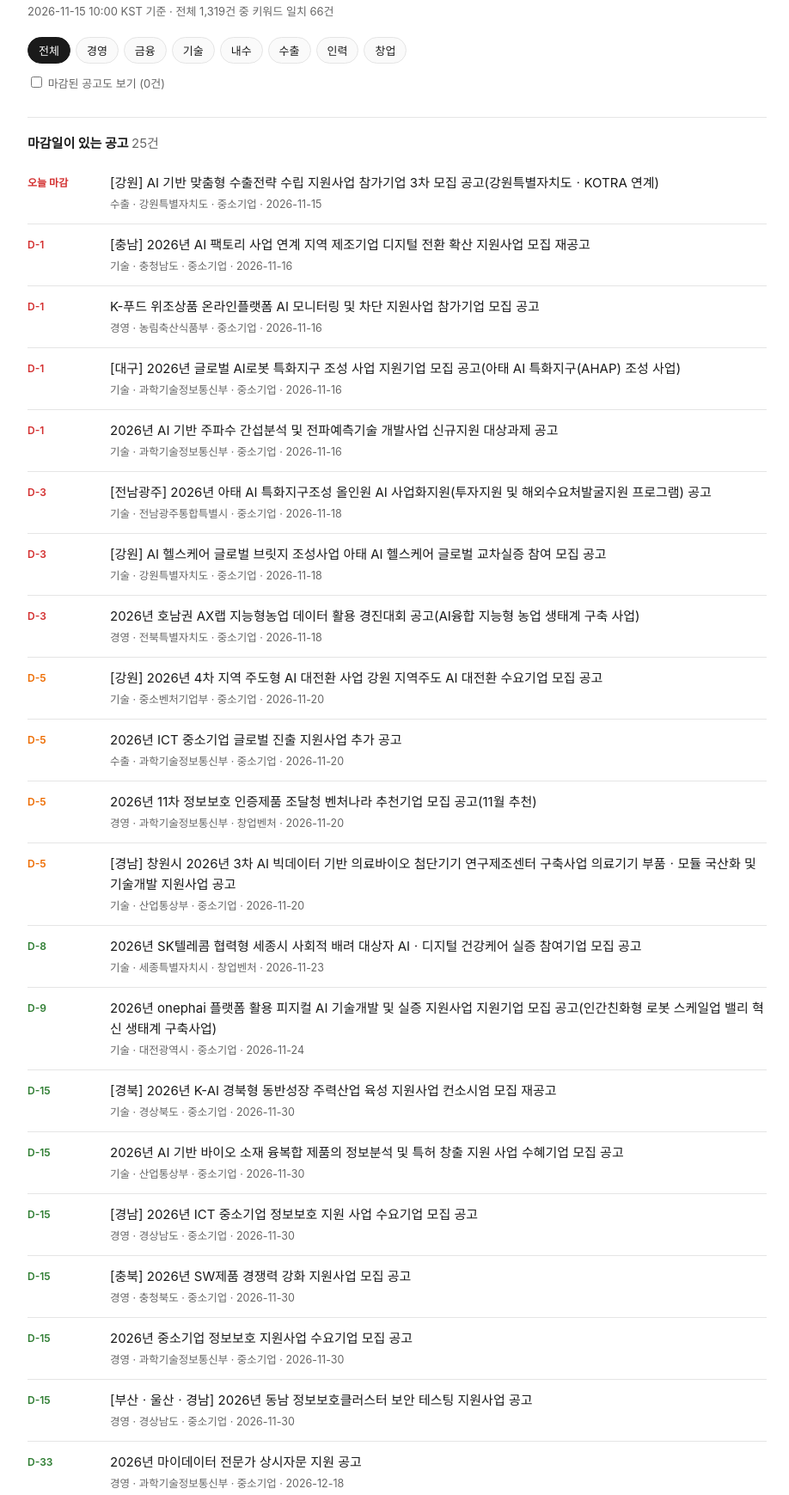
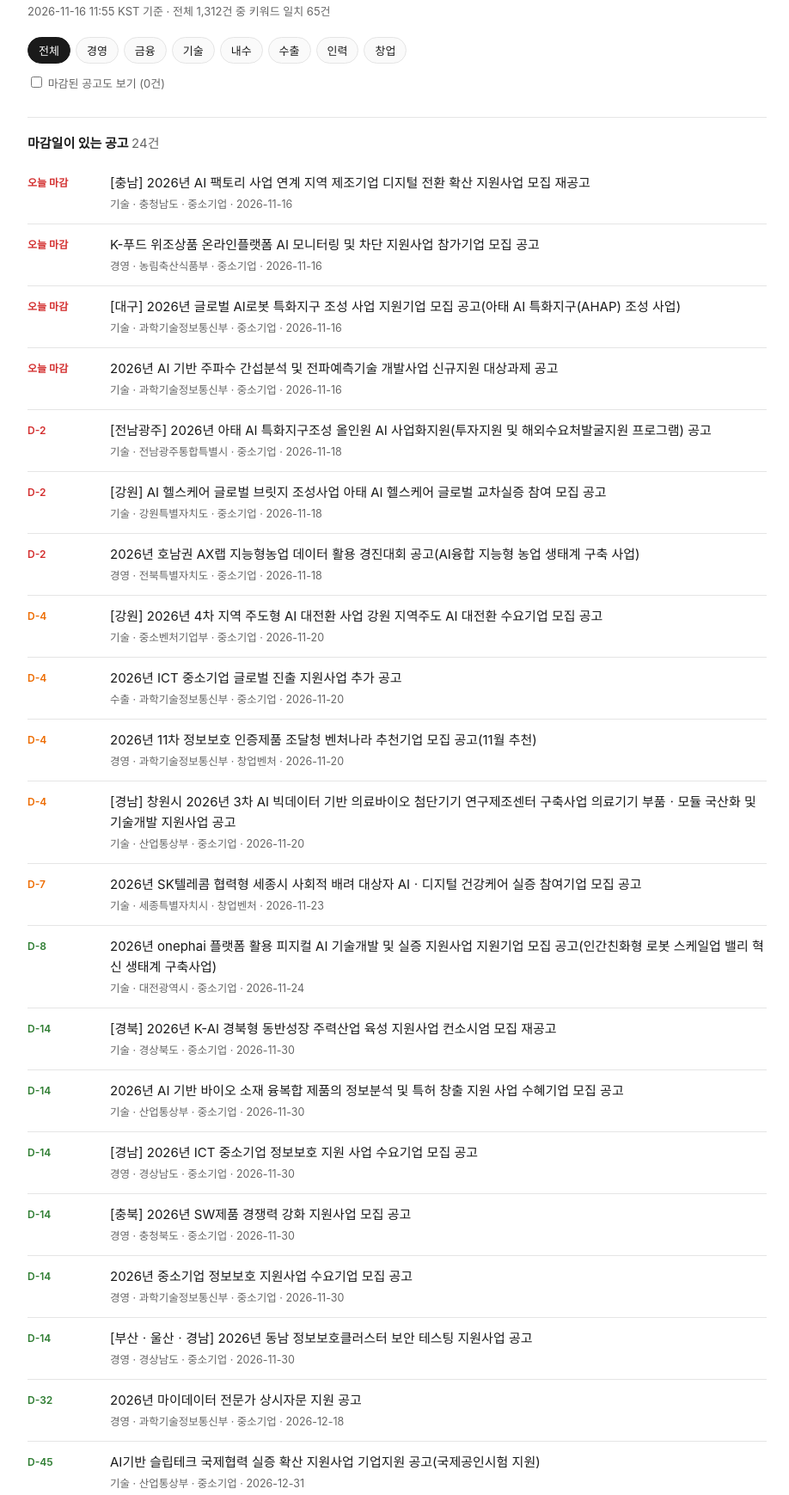
Before and after one commit to HasungKoo/gov-biz-digest, a plain HTML site: page docs/index.html in a window 1280 px wide. Shown: the part 61-1800 px from the top of the page at 86% size, without its empty margins (178-1096 px from the left). Drawn offline with Linux system fonts and the light colour scheme.

Commit message:
chore: 웹페이지 자동 갱신 2026-11-16 11:55

```diff
--- a/docs/index.html
+++ b/docs/index.html
@@ -56,7 +56,7 @@ footer code { font-size: 11.5px; }
 
   <h1>중소기업 IT·AI 지원사업 다이제스트</h1>
   <div class="sub">
-    2026-11-15 10:00 KST 기준 · 전체 1,319건 중 키워드 일치 66건
+    2026-11-16 11:55 KST 기준 · 전체 1,312건 중 키워드 일치 65건
   </div>
 
   <div class="controls">
@@ -67,178 +67,171 @@ footer code { font-size: 11.5px; }
     <label><input type="checkbox" id="showClosed"> 마감된 공고도 보기 (0건)</label>
   </div>
 
-  <h2>마감일이 있는 공고 <span class="cnt">25건</span></h2>
+  <h2>마감일이 있는 공고 <span class="cnt">24건</span></h2>
   <ul id="dated">
-      <li class="row" data-field="수출" data-closed="0">
+      <li class="row" data-field="기술" data-closed="0">
         <span class="badge b-today">오늘 마감</span>
-        <div class="body">
-          <a href="https://www.bizinfo.go.kr/sii/siia/selectSIIA200Detail.do?pblancId=PBLN_000000000127800" target="_blank" rel="noopener">[강원] AI 기반 맞춤형 수출전략 수립 지원사업 참가기업 3차 모집 공고(강원특별자치도ㆍKOTRA 연계)</a>
-          <div class="meta">수출 · 강원특별자치도 · 중소기업 · 2026-11-15</div>
-        </div>
-      </li>
-      <li class="row" data-field="기술" data-closed="0">
-        <span class="badge b-urgent">D-1</span>
         <div class="body">
           <a href="https://www.bizinfo.go.kr/sii/siia/selectSIIA200Detail.do?pblancId=PBLN_000000000127759" target="_blank" rel="noopener">[충남] 2026년 AI 팩토리 사업 연계 지역 제조기업 디지털 전환 확산 지원사업 모집 재공고</a>
           <div class="meta">기술 · 충청남도 · 중소기업 · 2026-11-16</div>
         </div>
       </li>
       <li class="row" data-field="경영" data-closed="0">
-        <span class="badge b-urgent">D-1</span>
+        <span class="badge b-today">오늘 마감</span>
         <div class="body">
           <a href="https://www.bizinfo.go.kr/sii/siia/selectSIIA200Detail.do?pblancId=PBLN_000000000127681" target="_blank" rel="noopener">K-푸드 위조상품 온라인플랫폼 AI 모니터링 및 차단 지원사업 참가기업 모집 공고</a>
           <div class="meta">경영 · 농림축산식품부 · 중소기업 · 2026-11-16</div>
         </div>
       </li>
       <li class="row" data-field="기술" data-closed="0">
-        <span class="badge b-urgent">D-1</span>
+        <span class="badge b-today">오늘 마감</span>
         <div class="body">
           <a href="https://www.bizinfo.go.kr/sii/siia/selectSIIA200Detail.do?pblancId=PBLN_000000000127547" target="_blank" rel="noopener">[대구] 2026년 글로벌 AI로봇 특화지구 조성 사업 지원기업 모집 공고(아태 AI 특화지구(AHAP) 조성 사업)</a>
           <div class="meta">기술 · 과학기술정보통신부 · 중소기업 · 2026-11-16</div>
         </div>
       </li>
       <li class="row" data-field="기술" data-closed="0">
-        <span class="badge b-urgent">D-1</span>
+        <span class="badge b-today">오늘 마감</span>
         <div class="body">
           <a href="https://www.bizinfo.go.kr/sii/siia/selectSIIA200Detail.do?pblancId=PBLN_000000000127270" target="_blank" rel="noopener">2026년 AI 기반 주파수 간섭분석 및 전파예측기술 개발사업 신규지원 대상과제 공고</a>
           <div class="meta">기술 · 과학기술정보통신부 · 중소기업 · 2026-11-16</div>
         </div>
       </li>
       <li class="row" data-field="기술" data-closed="0">
-        <span class="badge b-urgent">D-3</span>
+        <span class="badge b-urgent">D-2</span>
         <div class="body">
           <a href="https://www.bizinfo.go.kr/sii/siia/selectSIIA200Detail.do?pblancId=PBLN_000000000127909" target="_blank" rel="noopener">[전남광주] 2026년 아태 AI 특화지구조성 올인원 AI 사업화지원(투자지원 및 해외수요처발굴지원 프로그램) 공고</a>
           <div class="meta">기술 · 전남광주통합특별시 · 중소기업 · 2026-11-18</div>
         </div>
       </li>
       <li class="row" data-field="기술" data-closed="0">
-        <span class="badge b-urgent">D-3</span>
+        <span class="badge b-urgent">D-2</span>
         <div class="body">
           <a href="https://www.bizinfo.go.kr/sii/siia/selectSIIA200Detail.do?pblancId=PBLN_000000000127721" target="_blank" rel="noopener">[강원] AI 헬스케어 글로벌 브릿지 조성사업 아태 AI 헬스케어 글로벌 교차실증 참여 모집 공고</a>
           <div class="meta">기술 · 강원특별자치도 · 중소기업 · 2026-11-18</div>
         </div>
       </li>
       <li class="row" data-field="경영" data-closed="0">
-        <span class="badge b-urgent">D-3</span>
+        <span class="badge b-urgent">D-2</span>
         <div class="body">
           <a href="https://www.bizinfo.go.kr/sii/siia/selectSIIA200Detail.do?pblancId=PBLN_000000000127372" target="_blank" rel="noopener">2026년 호남권 AX랩 지능형농업 데이터 활용 경진대회 공고(AI융합 지능형 농업 생태계 구축 사업)</a>
           <div class="meta">경영 · 전북특별자치도 · 중소기업 · 2026-11-18</div>
         </div>
       </li>
       <li class="row" data-field="기술" data-closed="0">
-        <span class="badge b-soon">D-5</span>
+        <span class="badge b-soon">D-4</span>
         <div class="body">
           <a href="https://www.bizinfo.go.kr/sii/siia/selectSIIA200Detail.do?pblancId=PBLN_000000000127876" target="_blank" rel="noopener">[강원] 2026년 4차 지역 주도형 AI 대전환 사업 강원 지역주도 AI 대전환 수요기업 모집 공고</a>
           <div class="meta">기술 · 중소벤처기업부 · 중소기업 · 2026-11-20</div>
         </div>
       </li>
       <li class="row" data-field="수출" data-closed="0">
-        <span class="badge b-soon">D-5</span>
+        <span class="badge b-soon">D-4</span>
         <div class="body">
           <a href="https://www.bizinfo.go.kr/sii/siia/selectSIIA200Detail.do?pblancId=PBLN_000000000127785" target="_blank" rel="noopener">2026년 ICT 중소기업 글로벌 진출 지원사업 추가 공고</a>
           <div class="meta">수출 · 과학기술정보통신부 · 중소기업 · 2026-11-20</div>
         </div>
       </li>
       <li class="row" data-field="경영" data-closed="0">
-        <span class="badge b-soon">D-5</span>
+        <span class="badge b-soon">D-4</span>
         <div class="body">
           <a href="https://www.bizinfo.go.kr/sii/siia/selectSIIA200Detail.do?pblancId=PBLN_000000000127626" target="_blank" rel="noopener">2026년 11차 정보보호 인증제품 조달청 벤처나라 추천기업 모집 공고(11월 추천)</a>
           <div class="meta">경영 · 과학기술정보통신부 · 창업벤처 · 2026-11-20</div>
         </div>
       </li>
       <li class="row" data-field="기술" data-closed="0">
-        <span class="badge b-soon">D-5</span>
+        <span class="badge b-soon">D-4</span>
         <div class="body">
           <a href="https://www.bizinfo.go.kr/sii/siia/selectSIIA200Detail.do?pblancId=PBLN_000000000127446" target="_blank" rel="noopener">[경남] 창원시 2026년 3차 AI 빅데이터 기반 의료바이오 첨단기기 연구제조센터 구축사업 의료기기 부품ㆍ모듈 국산화 및 기술개발 지원사업 공고</a>
           <div class="meta">기술 · 산업통상부 · 중소기업 · 2026-11-20</div>
         </div>
       </li>
       <li class="row" data-field="기술" data-closed="0">
-        <span class="badge b-later">D-8</span>
+        <span class="badge b-soon">D-7</span>
         <div class="body">
           <a href="https://www.bizinfo.go.kr/sii/siia/selectSIIA200Detail.do?pblancId=PBLN_000000000127652" target="_blank" rel="noopener">2026년 SK텔레콤 협력형 세종시 사회적 배려 대상자 AIㆍ디지털 건강케어 실증 참여기업 모집 공고</a>
           <div class="meta">기술 · 세종특별자치시 · 창업벤처 · 2026-11-23</div>
         </div>
       </li>
       <li class="row" data-field="기술" data-closed="0">
-        <span class="badge b-later">D-9</span>
+        <span class="badge b-later">D-8</span>
         <div class="body">
           <a href="https://www.bizinfo.go.kr/sii/siia/selectSIIA200Detail.do?pblancId=PBLN_000000000127731" target="_blank" rel="noopener">2026년 onephai 플랫폼 활용 피지컬 AI 기술개발 및 실증 지원사업 지원기업 모집 공고(인간친화형 로봇 스케일업 밸리 혁신 생태계 구축사업)</a>
           <div class="meta">기술 · 대전광역시 · 중소기업 · 2026-11-24</div>
         </div>
       </li>
       <li class="row" data-field="기술" data-closed="0">
-        <span class="badge b-later">D-15</span>
+        <span class="badge b-later">D-14</span>
         <div class="body">
           <a href="https://www.bizinfo.go.kr/sii/siia/selectSIIA200Detail.do?pblancId=PBLN_000000000127807" target="_blank" rel="noopener">[경북] 2026년 K-AI 경북형 동반성장 주력산업 육성 지원사업 컨소시엄 모집 재공고</a>
           <div class="meta">기술 · 경상북도 · 중소기업 · 2026-11-30</div>
         </div>
       </li>
       <li class="row" data-field="기술" data-closed="0">
-        <span class="badge b-later">D-15</span>
+        <span class="badge b-later">D-14</span>
         <div class="body">
           <a href="https://www.bizinfo.go.kr/sii/siia/selectSIIA200Detail.do?pblancId=PBLN_000000000126833" target="_blank" rel="noopener">2026년 AI 기반 바이오 소재 융복합 제품의 정보분석 및 특허 창출 지원 사업 수혜기업 모집 공고</a>
           <div class="meta">기술 · 산업통상부 · 중소기업 · 2026-11-30</div>
         </div>
       </li>
       <li class="row" data-field="경영" data-closed="0">
-        <span class="badge b-later">D-15</span>
+        <span class="badge b-later">D-14</span>
         <div class="body">
           <a href="https://www.bizinfo.go.kr/sii/siia/selectSIIA200Detail.do?pblancId=PBLN_000000000126426" target="_blank" rel="noopener">[경남] 2026년 ICT 중소기업 정보보호 지원 사업 수요기업 모집 공고</a>
           <div class="meta">경영 · 경상남도 · 중소기업 · 2026-11-30</div>
         </div>
       </li>
       <li class="row" data-field="경영" data-closed="0">
-        <span class="badge b-later">D-15</span>
+        <span class="badge b-later">D-14</span>
         <div class="body">
           <a href="https://www.bizinfo.go.kr/sii/siia/selectSIIA200Detail.do?pblancId=PBLN_000000000124214" target="_blank" rel="noopener">[충북] 2026년 SW제품 경쟁력 강화 지원사업 모집 공고</a>
           <div class="meta">경영 · 충청북도 · 중소기업 · 2026-11-30</div>
         </div>
       </li>
       <li class="row" data-field="경영" data-closed="0">
-        <span class="badge b-later">D-15</span>
+        <span class="badge b-later">D-14</span>
         <div class="body">
           <a href="https://www.bizinfo.go.kr/sii/siia/selectSIIA200Detail.do?pblancId=PBLN_000000000123800" target="_blank" rel="noopener">2026년 중소기업 정보보호 지원사업 수요기업 모집 공고</a>
           <div class="meta">경영 · 과학기술정보통신부 · 중소기업 · 2026-11-30</div>
         </div>
       </li>
       <li class="row" data-field="경영" data-closed="0">
-        <span class="badge b-later">D-15</span>
+        <span class="badge b-later">D-14</span>
         <div class="body">
           <a href="https://www.bizinfo.go.kr/sii/siia/selectSIIA200Detail.do?pblancId=PBLN_000000000123587" target="_blank" rel="noopener">[부산ㆍ울산ㆍ경남] 2026년 동남 정보보호클러스터 보안 테스팅 지원사업 공고</a>
           <div class="meta">경영 · 경상남도 · 중소기업 · 2026-11-30</div>
         </div>
       </li>
       <li class="row" data-field="경영" data-closed="0">
-        <span class="badge b-later">D-33</span>
+        <span class="badge b-later">D-32</span>
         <div class="body">
           <a href="https://www.bizinfo.go.kr/sii/siia/selectSIIA200Detail.do?pblancId=PBLN_000000000123973" target="_blank" rel="noopener">2026년 마이데이터 전문가 상시자문 지원 공고</a>
           <div class="meta">경영 · 과학기술정보통신부 · 중소기업 · 2026-12-18</div>
         </div>
       </li>
       <li class="row" data-field="기술" data-closed="0">
-        <span class="badge b-later">D-46</span>
+        <span class="badge b-later">D-45</span>
         <div class="body">
           <a href="https://www.bizinfo.go.kr/sii/siia/selectSIIA200Detail.do?pblancId=PBLN_000000000126910" target="_blank" rel="noopener">AI기반 슬립테크 국제협력 실증 확산 지원사업 기업지원 공고(국제공인시험 지원)</a>
           <div class="meta">기술 · 산업통상부 · 중소기업 · 2026-12-31</div>
         </div>
       </li>
       <li class="row" data-field="창업" data-closed="0">
-        <span class="badge b-later">D-46</span>
+        <span class="badge b-later">D-45</span>
         <div class="body">
           <a href="https://www.bizinfo.go.kr/sii/siia/selectSIIA200Detail.do?pblancId=PBLN_000000000123753" target="_blank" rel="noopener">[경기] 안산시 2026년 특화역량 BI 육성지원사업 ICTㆍSW 창업 컨설팅 지원 참여기업 모집 공고</a>
           <div class="meta">창업 · 경기도 · 창업벤처 · 2026-12-31</div>
         </div>
       </li>
       <li class="row" data-field="기술" data-closed="0">
-        <span class="badge b-later">D-46</span>
+        <span class="badge b-later">D-45</span>
         <div class="body">
           <a href="https://www.bizinfo.go.kr/sii/siia/selectSIIA200Detail.do?pblancId=PBLN_000000000122863" target="_blank" rel="noopener">[경북] 2026년 제조업AI융합기반조성사업 경북AX랩 활용기업 모집 공고</a>
           <div class="meta">기술 · 경상북도 · 창업벤처 · 2026-12-31</div>
         </div>
       </li>
       <li class="row" data-field="기술" data-closed="0">
-        <span class="badge b-later">D-46</span>
+        <span class="badge b-later">D-45</span>
         <div class="body">
           <a href="https://www.bizinfo.go.kr/sii/siia/selectSIIA200Detail.do?pblancId=PBLN_000000000119235" target="_blank" rel="noopener">[부산] 2026년 AI실증지원센터 고성능 컴퓨터(HPC) 이용 지원사업 모집 공고</a>
           <div class="meta">기술 · 부산광역시 · 중소기업 · 2026-12-31</div>
@@ -541,7 +534,7 @@ footer code { font-size: 11.5px; }
     출처: 기업마당(bizinfo) · 데이터는 기업마당 지원사업정보 API에서 받았습니다.<br>
     신청 자격과 마감 시각은 반드시 공고 원문에서 확인하세요.<br>
     키워드: AI, 인공지능, ICT, SW, 소프트웨어, 데이터, 클라우드, 디지털전환, DX, 정보보호<br>
-    <code>snapshot 20261115T100041+0900</code>
+    <code>snapshot 20261116T115522+0900</code>
   </footer>
 
 </div>
```
